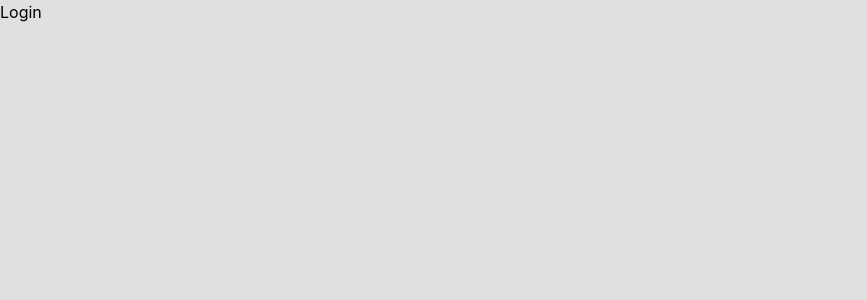
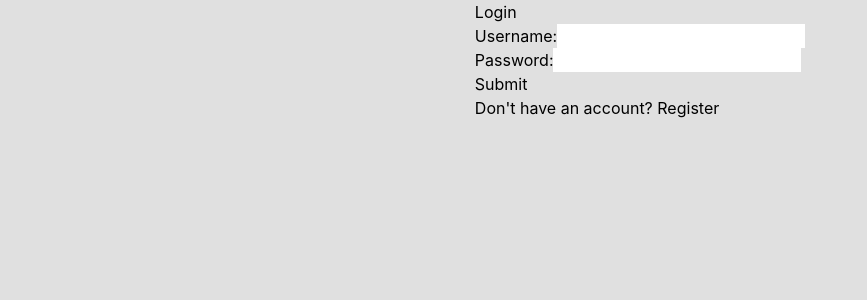
Before and after one commit to TranRobi/VizsgaRemek_MakeItReal, a React (Create React App) app in the folder frontend/: page /login in a window 1280 px wide. Shown: the top 300 px of the page, without its empty margins (0-867 px from the left). Built offline with nearby package versions, Linux system fonts and the light colour scheme.

Commit message:
login page

```diff
--- a/frontend/src/Pages/Login/Login.js
+++ b/frontend/src/Pages/Login/Login.js
@@ -1,9 +1,29 @@
-import React from 'react'
+import React from "react";
 
 function Login() {
-  return (
-    <div>Login</div>
-  )
+	return (
+		<div className="flex justify-center h-4/5">
+			<div className="">
+				<h1>Login</h1>
+				<form>
+					<label>
+						Username:
+						<input type="text" name="username" />
+					</label>
+					<br />
+					<label>
+						Password:
+						<input type="password" name="password" />
+					</label>
+					<br />
+					<input type="submit" value="Submit" />
+				</form>
+				<p>
+					Don't have an account? <a href="/register">Register</a>
+				</p>
+			</div>
+		</div>
+	);
 }
 
-export default Login
+export default Login;
```
